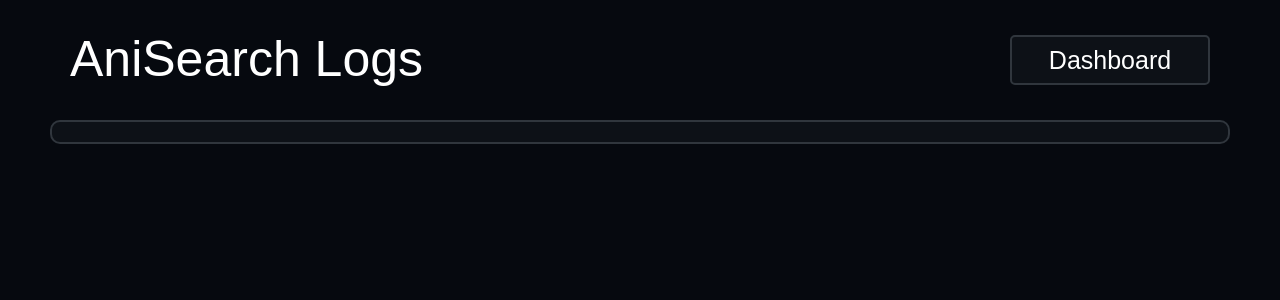
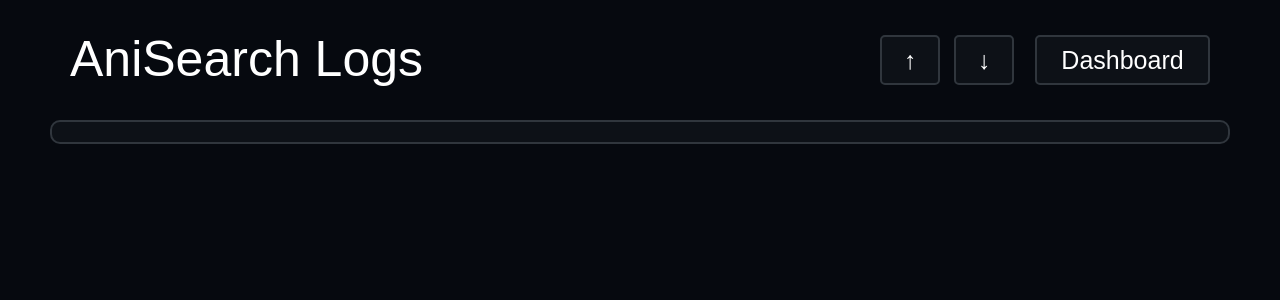
Before and after one commit to IchBinLeoon/anisearch-discord-bot, a Python web app: template dashboard/templates/logs.html in a window 1280 px wide. Shown: the top 300 px of the page. Run offline with Jinja, Linux system fonts and the light colour scheme; the template is opened without the code that fills it, so the values that code supplies are empty.

Commit message:
Add logs scroll buttons

```diff
--- a/anisearch/cogs/image/image.py
+++ b/anisearch/cogs/image/image.py
@@ -60,7 +60,7 @@
         """
         embed = discord.Embed(title='Trace', color=DEFAULT_EMBED_COLOR)
 
-        embed.set_author(name=f'Similarity -> {(data.get("similarity")) * 100:0.2f}%', icon_url=TRACEMOE_LOGO)
+        embed.set_author(name=f'Similarity » {(data.get("similarity")) * 100:0.2f}%', icon_url=TRACEMOE_LOGO)
 
         if data.get('title_english') is None or data.get('title_english') == \
                 data.get('title_romaji'):
@@ -108,7 +108,7 @@
         """
         embed = discord.Embed(title='Source', color=DEFAULT_EMBED_COLOR)
 
-        embed.set_author(name=f'Similarity -> {float(data.get("header").get("similarity")):0.2f}%',
+        embed.set_author(name=f'Similarity » {float(data.get("header").get("similarity")):0.2f}%',
                          icon_url=SAUCENAO_LOGO)
 
         embed.set_image(url=data.get('header')['thumbnail'])
--- a/dashboard/static/css/styles.css
+++ b/dashboard/static/css/styles.css
@@ -98,10 +98,20 @@
     transform: translateY(-50%);
 }
 
-.logs-button {
+.logs-button-container {
     position: absolute;
     right: 0;
-    width: 200px;
+    width: 330px;
+    height: 50px;
+    font-size: 50px;
+    top: 50%;
+    transform: translateY(-50%);
+}
+
+.logs-dashboard-button {
+    position: absolute;
+    right: 0;
+    width: 175px;
     height: 50px;
     background-color: #0D1117;
     border: 2px solid #30363D;
@@ -110,12 +120,35 @@
     text-align: center;
     font-size: 25px;
     color: white;
-    top: 50%;
-    transform: translateY(-50%);
     transition: none
 }
 
-.logs-button:hover {
+.logs-dashboard-button:hover {
+    background-color: #30363D;
+    border: 2px solid white;
+}
+
+.logs-scroll-button-container {
+    position: absolute;
+    bottom: 0;
+    left: 0;
+}
+
+.logs-scroll-button {
+    display: inline-block;
+    width: 60px;
+    height: 50px;
+    background-color: #0D1117;
+    border: 2px solid #30363D;
+    border-radius: 5px;
+    cursor: pointer;
+    text-align: center;
+    font-size: 25px;
+    color: white;
+    transition: none;
+}
+
+.logs-scroll-button:hover {
     background-color: #30363D;
     border: 2px solid white;
 }
--- a/dashboard/static/js/logs.js
+++ b/dashboard/static/js/logs.js
@@ -21,6 +21,14 @@
     window.location.href = "/";
 }
 
+function scrollUp() {
+    window.scrollTo(0, 0);
+}
+
+function scrollDown() {
+    window.scrollTo(0, document.body.scrollHeight);
+}
+
 function autoRefresh() {
     location.reload();
 }
@@ -29,7 +37,7 @@
 
 window.onscroll = function() {stickyFunction()};
 
-const dashboardButton = document.getElementById("dashboardButton");
+const dashboardButton = document.getElementById("button-container");
 
 const sticky = dashboardButton.offsetTop;
 
--- a/dashboard/templates/logs.html
+++ b/dashboard/templates/logs.html
@@ -31,7 +31,13 @@
       <div class="logs-header">
         <a>AniSearch Logs</a>
       </div>
-      <button class="logs-button" id="dashboardButton" onclick="redirectDashboard()">Dashboard</button>
+      <div class="logs-button-container" id="button-container">
+        <div class="logs-scroll-button-container">
+          <button class="logs-scroll-button" onclick="scrollUp()">↑</button>
+          <button class="logs-scroll-button" onclick="scrollDown()">↓</button>
+        </div>
+        <button class="logs-dashboard-button" onclick="redirectDashboard()">Dashboard</button>
+      </div>
     </div>
     <div class="logs-box">
       {% if data %}
```
